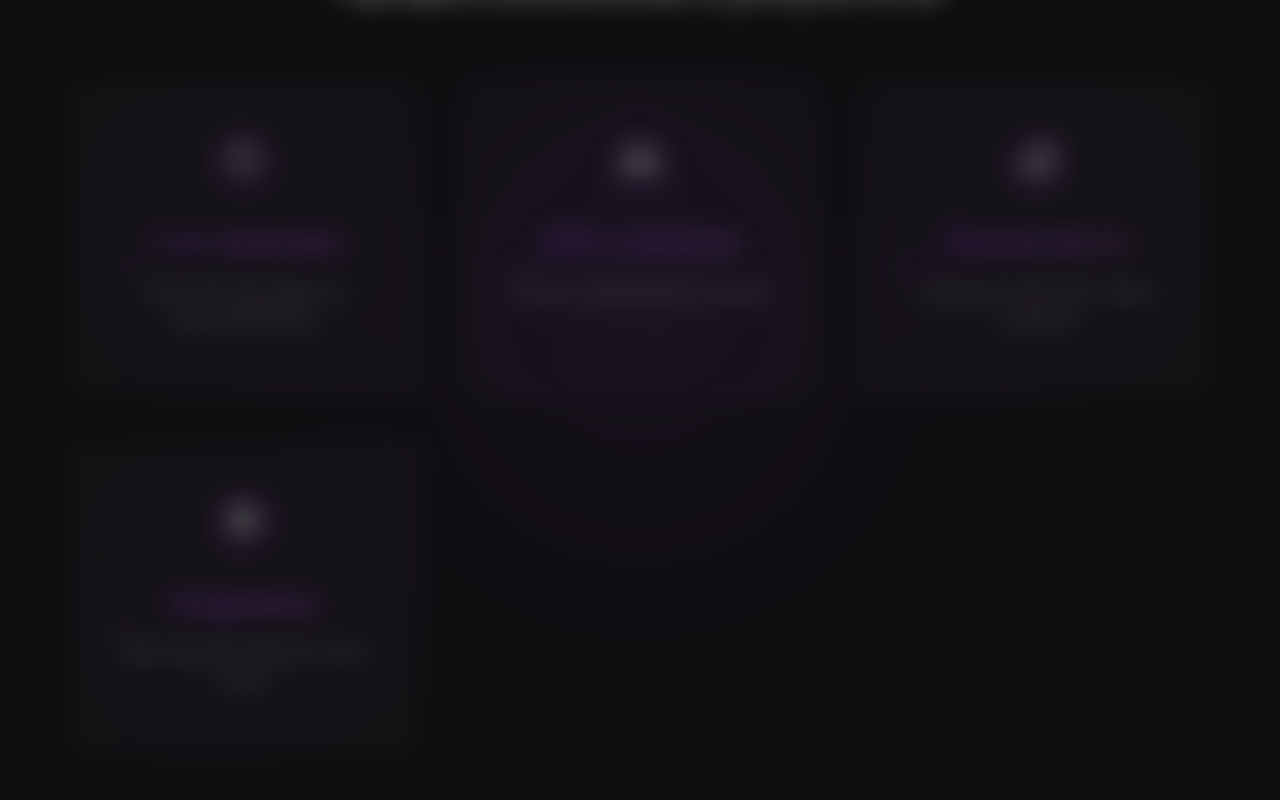
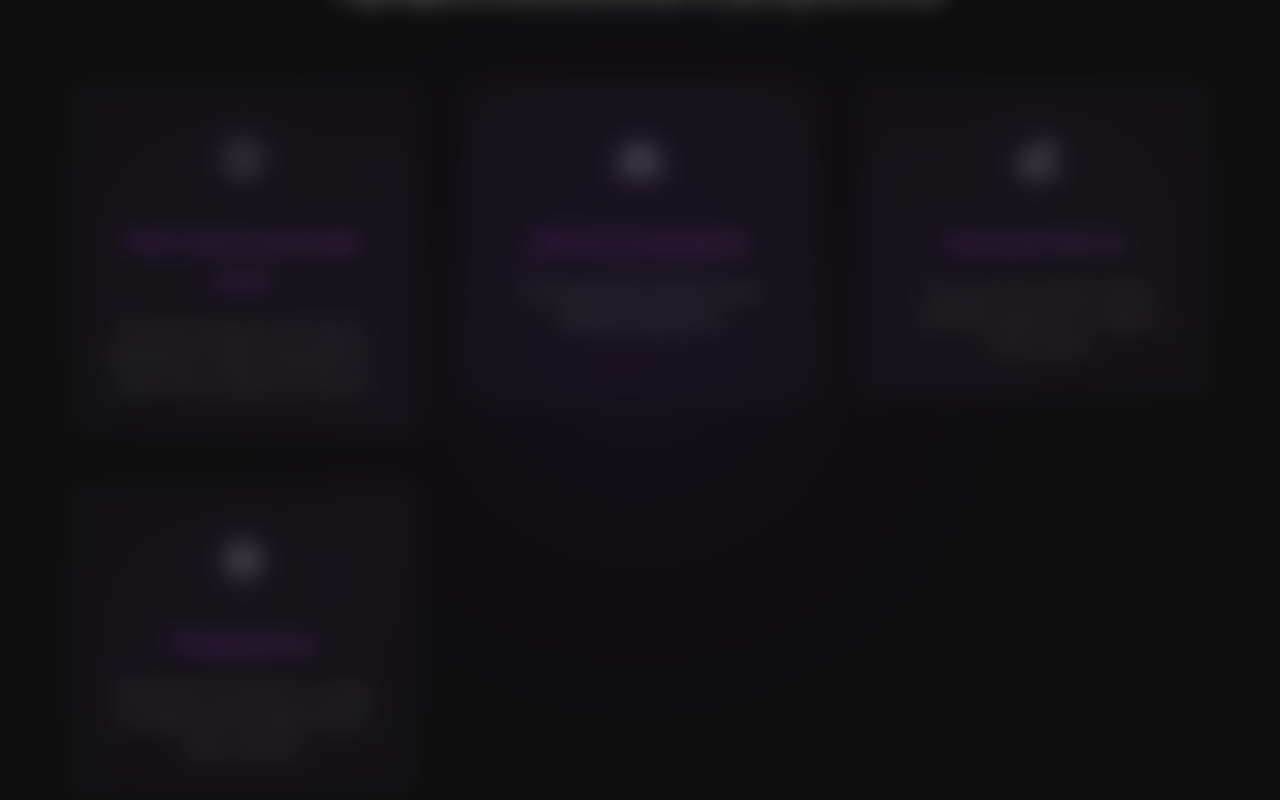
Before and after one commit to Dezling/Crypto-edu, a Vue app: page / in a window 1280 px wide. Shown: the part 9535-10335 px from the top of the page. Built offline with nearby package versions, Linux system fonts and the light colour scheme.

Commit message:
new refactor

```diff
--- a/src/components/GarantSection.vue
+++ b/src/components/GarantSection.vue
@@ -45,29 +45,29 @@ import { ref } from 'vue'
 
 const trustReasons = ref([
   {
-    title: '7 лет практики',
-    text: 'Реальный опыт работы в криптоарбитраже',
+    title: 'Мой многолетний опыт',
+    text: 'Я многое прошел и нет смысла обманывать людей когда вместе с ними я могу заработать больше',
     icon: `<svg xmlns="http://www.w3.org/2000/svg" fill="none" viewBox="0 0 24 24" stroke="currentColor">
             <path stroke-linecap="round" stroke-linejoin="round" stroke-width="2" d="M12 8v4l3 3m6-3a9 9 0 11-18 0 9 9 0 0118 0z"/>
           </svg>`
   },
   {
-    title: '500+ учеников',
-    text: 'Успешно завершивших обучение',
+    title: 'Много учеников',
+    text: 'С которыми мы создали очень дружное комьюнити',
     icon: `<svg xmlns="http://www.w3.org/2000/svg" fill="none" viewBox="0 0 24 24" stroke="currentColor">
             <path stroke-linecap="round" stroke-linejoin="round" stroke-width="2" d="M17 20h5v-2a3 3 0 00-5.356-1.857M17 20H7m10 0v-2c0-.656-.126-1.283-.356-1.857M7 20H2v-2a3 3 0 015.356-1.857M7 20v-2c0-.656.126-1.283.356-1.857m0 0a5.002 5.002 0 019.288 0M15 7a3 3 0 11-6 0 3 3 0 016 0zm6 3a2 2 0 11-4 0 2 2 0 014 0zM7 10a2 2 0 11-4 0 2 2 0 014 0z"/>
           </svg>`
   },
   {
     title: 'Прозрачность',
-    text: 'Открытая статистика и кейсы учеников',
+    text: 'Открытая статистика и кейсы учеников всегда есть и будут в моем канале',
     icon: `<svg xmlns="http://www.w3.org/2000/svg" fill="none" viewBox="0 0 24 24" stroke="currentColor">
             <path stroke-linecap="round" stroke-linejoin="round" stroke-width="2" d="M9 19v-6a2 2 0 00-2-2H5a2 2 0 00-2 2v6a2 2 0 002 2h2a2 2 0 002-2zm0 0V9a2 2 0 012-2h2a2 2 0 012 2v10m-6 0a2 2 0 002 2h2a2 2 0 002-2m0 0V5a2 2 0 012-2h2a2 2 0 012 2v14a2 2 0 01-2 2h-2a2 2 0 01-2-2z"/>
           </svg>`
   },
   {
     title: 'Поддержка',
-    text: 'Персональный куратор на всех этапах',
+    text: 'Существует постоянно, это одно из главных моих правил когда я беру учеников',
     icon: `<svg xmlns="http://www.w3.org/2000/svg" fill="none" viewBox="0 0 24 24" stroke="currentColor">
             <path stroke-linecap="round" stroke-linejoin="round" stroke-width="2" d="M18.364 5.636l-3.536 3.536m0 5.656l3.536 3.536M9.172 9.172L5.636 5.636m3.536 9.192l-3.536 3.536M21 12a9 9 0 11-18 0 9 9 0 0118 0zm-5 0a4 4 0 11-8 0 4 4 0 018 0z"/>
           </svg>`
```
